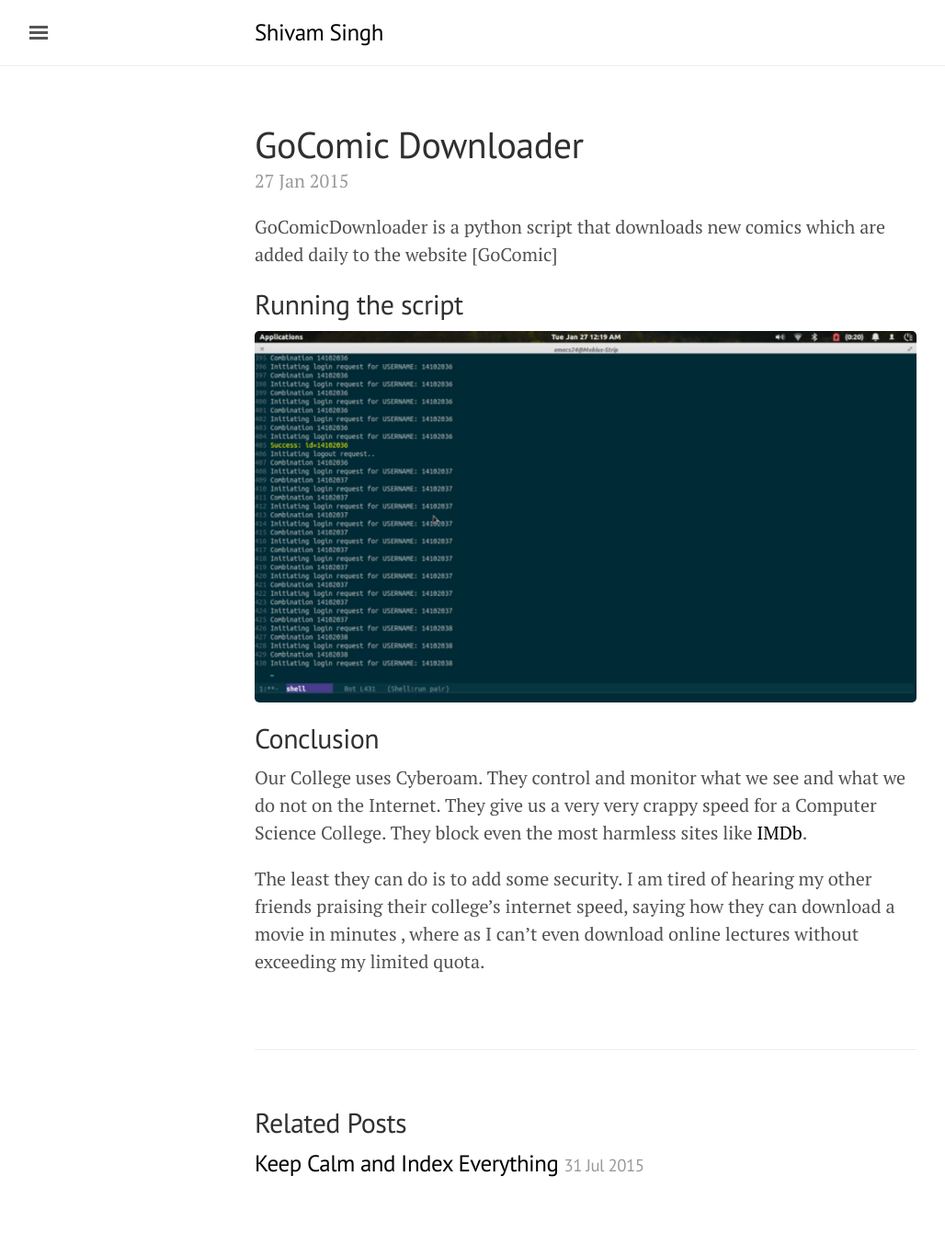
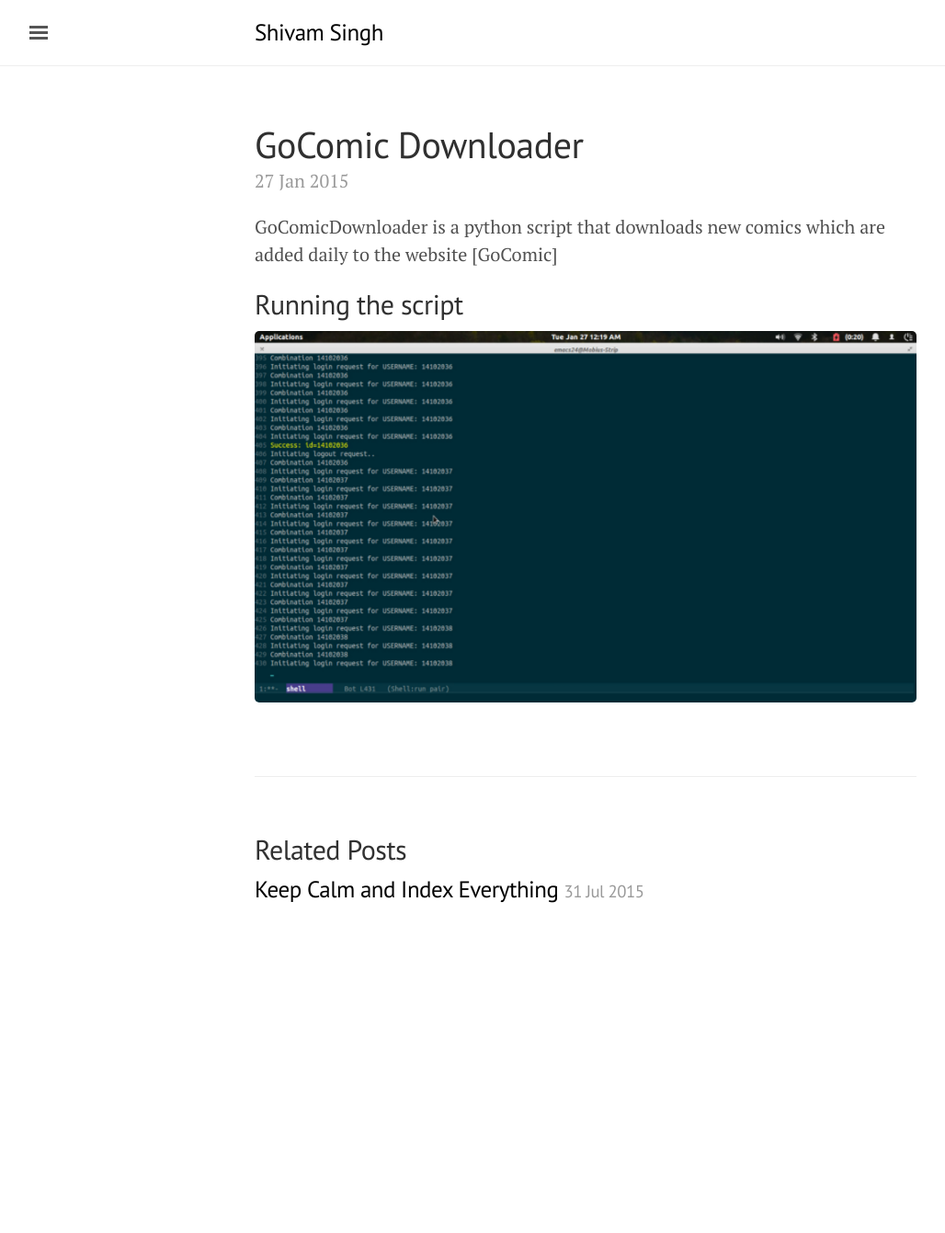
Before and after one commit to shivam043/shivam043.github.io, a Jekyll site: the page built from _posts/2015-01-27-bruteforcing-cyberoam.md, in a window 1280 px wide. Shown: the whole page at 92% size, without its empty margins (3-1031 px from the left). Built offline with Jekyll 4.4.1, drawn with Linux system fonts in a browser that asks for light colours; after the commit the page ends 1044 px from its top, so only the background shows below that.

Commit message:
Update 2015-01-27-bruteforcing-cyberoam.md

```diff
--- a/_posts/2015-01-27-bruteforcing-cyberoam.md
+++ b/_posts/2015-01-27-bruteforcing-cyberoam.md
@@ -7,9 +7,3 @@ GoComicDownloader is a python script that downloads new comics which are added d
 
 ## Running the script
 ![A Screenshot of the script in action]({{ site.url }}/public/blog/bruteforce-cyberoam-shell.png)
-
-## Conclusion
-
-Our College uses Cyberoam. They control and monitor what we see and what we do not on the Internet. They give us a very very crappy speed for a Computer Science College. They block even the most harmless sites like [IMDb](http://www.imdb.com/).
-
-The least they can do is to add some security. I am tired of hearing my other friends praising their college’s internet speed, saying how they can download a movie in minutes , where as I can’t even download online lectures without exceeding my limited quota.
```
